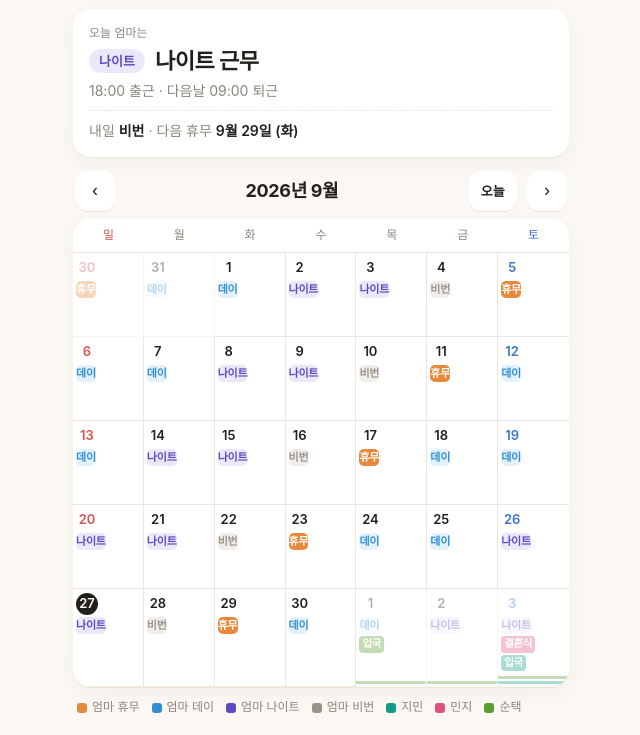
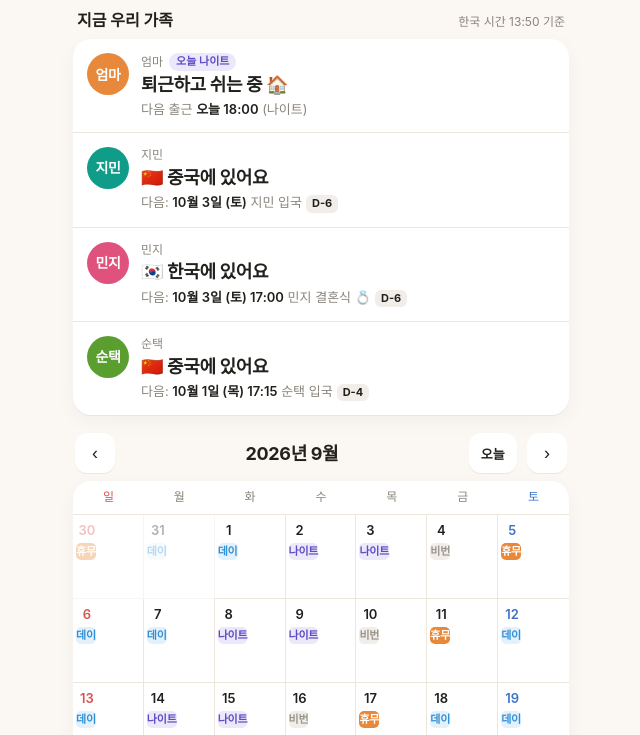
Before and after one commit to hong-minji/hongs, a plain HTML site: page index.html in a window 1280 px wide. Shown: the part 51-786 px from the top of the page, without its empty margins (319-959 px from the left). Drawn offline with Linux system fonts and the light colour scheme.

Commit message:
지금 우리 가족: 엄마 근무 상태와 가족 위치를 실시간으로 표시
Co-Authored-By: Claude Opus 5.5 <noreply@anthropic.com>

```diff
--- a/index.html
+++ b/index.html
@@ -77,19 +77,28 @@
   header.top h1 { font-size: 20px; margin: 0; letter-spacing: -0.02em; }
   header.top .date { color: var(--muted); font-size: 13px; }
 
-  /* 오늘 카드 */
-  .today-card {
-    background: var(--card); border-radius: 18px; padding: 16px;
+  /* 지금 우리 가족 */
+  .now-head { display: flex; align-items: baseline; justify-content: space-between; margin: 0 4px 8px; }
+  .now-head h2 { margin: 0; font-size: 16px; }
+  .now-head span { font-size: 12px; color: var(--muted); }
+  .family {
+    background: var(--card); border-radius: 18px; overflow: hidden; margin-bottom: 18px;
     box-shadow: 0 1px 0 var(--line), 0 6px 20px rgba(0,0,0,.04);
-    margin-bottom: 14px;
   }
-  .today-card .label { font-size: 12px; color: var(--muted); margin-bottom: 4px; }
-  .today-card .mom { display: flex; align-items: center; gap: 10px; }
-  .today-card .mom .big { font-size: 22px; font-weight: 700; letter-spacing: -0.02em; }
-  .today-card .time { margin-top: 4px; color: var(--muted); font-size: 14px; }
-  .today-card .next { margin-top: 10px; padding-top: 10px; border-top: 1px dashed var(--line); font-size: 14px; color: var(--muted); }
-  .today-card .next b { color: var(--ink); font-weight: 600; }
-  .today-card .who { margin-top: 10px; display: flex; flex-wrap: wrap; gap: 6px; }
+  .member { display: flex; gap: 12px; padding: 14px; border-bottom: 1px solid var(--line); align-items: flex-start; }
+  .member:last-child { border-bottom: 0; }
+  .avatar {
+    width: 42px; height: 42px; flex: none; border-radius: 50%; display: grid; place-items: center;
+    color: #fff; font-weight: 700; font-size: 14px; letter-spacing: -0.03em;
+  }
+  .member .info { flex: 1; min-width: 0; }
+  .member .name { font-size: 12px; color: var(--muted); display: flex; align-items: center; gap: 6px; }
+  .member .status { font-size: 18px; font-weight: 700; letter-spacing: -0.02em; margin-top: 1px; }
+  .member .sub { font-size: 13px; color: var(--muted); margin-top: 3px; }
+  .member .sub b { color: var(--ink); font-weight: 600; }
+  .member .hl { font-size: 13px; font-weight: 600; margin-top: 5px; }
+  .dday { display: inline-block; font-size: 11px; font-weight: 700; padding: 1px 6px; border-radius: 6px; background: var(--rest-bg); color: var(--ink); margin-left: 4px; }
+  .pill.sm { padding: 1px 7px; font-size: 11px; }
 
   .pill { display: inline-flex; align-items: center; gap: 5px; border-radius: 999px; padding: 3px 10px; font-size: 13px; font-weight: 600; }
   .pill.off { background: var(--off-bg); color: var(--off); }
@@ -182,7 +191,8 @@
     <div class="date" id="nowLabel"></div>
   </header>
 
-  <section class="today-card" id="todayCard"></section>
+  <div class="now-head"><h2>지금 우리 가족</h2><span id="nowTime"></span></div>
+  <section class="family" id="family"></section>
 
   <div class="month-nav">
     <button id="prev" aria-label="이전 달">‹</button>
@@ -238,29 +248,135 @@ const fmtDate = d => `${d.getMonth() + 1}월 ${d.getDate()}일 (${DOW[d.getDay()
 const color = who => PEOPLE[who].color;
 const eventTitle = e => `${esc(e.title)}${e.time ? ` · ${esc(e.time)}` : ''}`;
 
-const today = new Date();
-today.setHours(0, 0, 0, 0);
+// 지금 시각은 어디서 열어도 한국 시간 기준 (주소 뒤에 ?now=2026-10-01T15:00 붙이면 그 시각으로 미리보기)
+function seoulNow() {
+  const test = new URLSearchParams(location.search).get('now');
+  if (test) return test.replace('T', ' ');
+  const p = Object.fromEntries(new Intl.DateTimeFormat('en-CA', {
+    timeZone: 'Asia/Seoul', year: 'numeric', month: '2-digit', day: '2-digit', hour: '2-digit', minute: '2-digit', hourCycle: 'h23',
+  }).formatToParts(new Date()).map(x => [x.type, x.value]));
+  return `${p.year}-${p.month}-${p.day} ${p.hour}:${p.minute}`;
+}
+// 시각은 'YYYY-MM-DD HH:MM' 문자열로 다뤄서 그대로 크기 비교
+let now = seoulNow();
+let today = parse(now.slice(0, 10));
 let view = new Date(today.getFullYear(), today.getMonth(), 1);
 let selected = null;
 
-function renderToday() {
-  const s = momShift(today);
-  const sh = SHIFTS[s];
-  let nextOff = null;
-  for (let i = 1; i <= 14; i++) {
+const at = (d, t) => `${typeof d === 'string' ? d : key(d)} ${t}`;
+function relDay(dateStr) {
+  const diff = dayNum(parse(dateStr)) - dayNum(today);
+  if (diff === 0) return '오늘';
+  if (diff === 1) return '내일';
+  if (diff === 2) return '모레';
+  return fmtDate(parse(dateStr));
+}
+const dday = dateStr => {
+  const diff = dayNum(parse(dateStr)) - dayNum(today);
+  return diff >= 3 ? `<span class="dday">D-${diff}</span>` : '';
+};
+
+// 엄마 근무 시간대 목록 [시작, 끝, 근무종류]
+function momShiftsAround() {
+  const list = [];
+  for (let i = -1; i <= 14; i++) {
     const d = addDays(today, i);
-    if (momShift(d) === 'off') { nextOff = d; break; }
+    const s = momShift(d);
+    if (s === 'day') list.push([at(d, '09:00'), at(d, '18:00'), s]);
+    if (s === 'night') list.push([at(d, '18:00'), at(addDays(d, 1), '09:00'), s]);
   }
-  const here = staysOn(today);
+  return list;
+}
+
+function momStatus() {
+  const shifts = momShiftsAround();
+  const cur = shifts.find(([a, b]) => now >= a && now < b);
+  const todayShift = momShift(today);
+  if (cur) {
+    const [, end, s] = cur;
+    return {
+      status: `${SHIFTS[s].label} 근무 중 🏥`,
+      sub: `<b>${relDay(end.slice(0, 10))} ${end.slice(11)}</b> 퇴근`,
+      shift: todayShift,
+    };
+  }
+  const next = shifts.find(([a]) => a > now);
+  const endedToday = shifts.some(([, b]) => b.slice(0, 10) === key(today) && b <= now);
+  let status = '집에서 쉬는 중 🏠';
+  if (todayShift === 'off') status = '쉬는 날 🌿';
+  else if (todayShift === 'rest') status = '나이트 끝나고 쉬는 중 😴';
+  else if (endedToday) status = '퇴근하고 쉬는 중 🏠';
+  else if (next && next[0].slice(0, 10) === key(today)) status = '출근 전이에요';
+  return {
+    status,
+    sub: next ? `다음 출근 <b>${relDay(next[0].slice(0, 10))} ${next[0].slice(11)}</b> (${SHIFTS[next[2]].label})${dday(next[0].slice(0, 10))}` : '',
+    shift: todayShift,
+  };
+}
+
+function personStatus(who) {
+  const p = PEOPLE[who];
+  const mine = EVENTS.filter(e => e.who === who).sort(byTime);
+  const flying = mine.find(e => e.flight && now >= at(e.date, e.flight[0]) && now < at(e.date, e.flight[1]));
+  const stay = STAYS.find(s => s.who === who && now >= at(s.from, s.fromTime || '00:00') && now <= at(s.to, s.toTime || '23:59'));
+  const where = stay ? stay.where : p.home;
+  const status = flying ? '✈️ 비행 중' : `${PLACES[where] || '📍'} ${where}에 있어요`;
+
+  const lines = [];
+  if (flying) lines.push(`${esc(flying.title)} · <b>${flying.flight[1]}</b> 도착 예정`);
+  // 오늘 아직 안 지난 일정은 강조
+  const todays = mine.filter(e => e.date === key(today) && e !== flying && (!e.time || now < at(e.date, e.time)));
+  const upcoming = mine.find(e => e.date > key(today) || (e.date === key(today) && e.time && now < at(e.date, e.time)));
+  const nextEv = todays.length ? null : upcoming;
+  if (nextEv && nextEv !== flying) {
+    lines.push(`다음: <b>${relDay(nextEv.date)}${nextEv.time ? ' ' + nextEv.time : ''}</b> ${esc(nextEv.title)}${dday(nextEv.date)}`);
+  }
+  if (stay && !flying) lines.push(`${fmtDate(parse(stay.to))}까지 ${esc(stay.where)}`);
+  return { status, sub: lines.join('<br>'), hl: todays.map(e => `오늘 ${e.time ? e.time + ' ' : ''}${esc(e.title)}`) };
+}
+
+function renderNow() {
   $('nowLabel').textContent = fmtDate(today);
-  $('todayCard').innerHTML = `
-    <div class="label">오늘 엄마는</div>
-    <div class="mom"><span class="pill ${s}">${sh.label}</span><span class="big">${s === 'off' ? '쉬는 날 🌿' : sh.label + ' 근무'}</span></div>
-    <div class="time">${sh.time}</div>
-    <div class="next">내일 <b>${SHIFTS[momShift(addDays(today, 1))].label}</b>${nextOff ? ` · 다음 휴무 <b>${fmtDate(nextOff)}</b>` : ''}</div>
-    ${here.length ? `<div class="who">${here.map(x => `<span class="pill person" style="color:${color(x.who)}">${esc(x.label)}</span>`).join('')}</div>` : ''}
-  `;
+  $('nowTime').textContent = `한국 시간 ${now.slice(11)} 기준`;
+  const m = momStatus();
+  const rows = [`<div class="member">
+    <div class="avatar" style="background:var(--off)">엄마</div>
+    <div class="info">
+      <div class="name">엄마 <span class="pill sm ${m.shift}">오늘 ${SHIFTS[m.shift].label}</span></div>
+      <div class="status">${m.status}</div>
+      <div class="sub">${m.sub}</div>
+    </div>
+  </div>`];
+  for (const who of Object.keys(PEOPLE)) {
+    const p = PEOPLE[who];
+    const s = personStatus(who);
+    rows.push(`<div class="member">
+      <div class="avatar" style="background:${p.color}">${esc(p.name)}</div>
+      <div class="info">
+        <div class="name">${esc(p.name)}</div>
+        <div class="status">${s.status}</div>
+        ${s.hl.map(h => `<div class="hl" style="color:${p.color}">${h}</div>`).join('')}
+        ${s.sub ? `<div class="sub">${s.sub}</div>` : ''}
+      </div>
+    </div>`);
+  }
+  $('family').innerHTML = rows.join('');
 }
+
+// 1분마다, 그리고 앱으로 다시 돌아올 때 새로고침
+function tick() {
+  const n = seoulNow();
+  const dayChanged = n.slice(0, 10) !== now.slice(0, 10);
+  now = n;
+  if (dayChanged) {
+    today = parse(now.slice(0, 10));
+    renderMonth();
+    renderUpcoming();
+  }
+  renderNow();
+}
+setInterval(tick, 60000);
+document.addEventListener('visibilitychange', () => { if (!document.hidden) tick(); });
 
 function renderMonth() {
   const y = view.getFullYear(), m = view.getMonth();
@@ -350,7 +466,7 @@ cal.addEventListener('touchend', e => {
   sx = null;
 });
 
-renderToday();
+renderNow();
 renderMonth();
 renderLegend();
 renderUpcoming();
--- a/schedule.js
+++ b/schedule.js
@@ -17,28 +17,34 @@ const SHIFTS = {
   rest:  { label: '비번',   time: '아침 09:00 퇴근 후 쉼' },
 };
 
+// home = 평소에 지내는 곳
 const PEOPLE = {
-  jimin:   { name: '지민', color: 'var(--jimin)' },
-  minji:   { name: '민지', color: 'var(--minji)' },
-  suntaek: { name: '순택', color: 'var(--suntaek)' },
+  jimin:   { name: '지민', home: '중국', color: 'var(--jimin)' },
+  minji:   { name: '민지', home: '한국', color: 'var(--minji)' },
+  suntaek: { name: '순택', home: '중국', color: 'var(--suntaek)' },
 };
 
-// 하루짜리 일정 (short = 달력 칸에 짧게 보일 이름, 색깔로 누군지 구분)
+const PLACES = { 한국: '🇰🇷', 중국: '🇨🇳', 일본: '🇯🇵' };
+
+// 하루짜리 일정
+//   short  = 달력 칸에 짧게 보일 이름 (색깔로 누군지 구분)
+//   flight = 비행기 타고 있는 시간 [출발, 도착] — 한국 시간 기준. 이 시간엔 '비행 중'으로 보여요
 const EVENTS = [
-  { date: '2026-10-01', who: 'suntaek', title: '순택 입국', short: '입국', time: '17:15',
+  { date: '2026-10-01', who: 'suntaek', title: '순택 입국', short: '입국', time: '17:15', flight: ['13:40', '17:15'],
     note: '대한항공 KE868 · 광저우 12:40 출발 → 인천 T2 17:15 도착' },
   { date: '2026-10-03', who: 'jimin',   title: '지민 입국', short: '입국', note: '시간 미정' },
   { date: '2026-10-03', who: 'minji',   title: '민지 결혼식 💍', short: '결혼식', time: '17:00' },
   { date: '2026-10-04', who: 'jimin',   title: '지민 출국', short: '출국', note: '중국으로 · 시간 미정' },
   { date: '2026-10-05', who: 'minji',   title: '민지 일본 출국', short: '출국' },
-  { date: '2026-10-12', who: 'suntaek', title: '순택 출국', short: '출국', time: '08:50',
+  { date: '2026-10-12', who: 'suntaek', title: '순택 출국', short: '출국', time: '08:50', flight: ['08:50', '12:30'],
     note: '대한항공 KE867 · 인천 T2 08:50 출발 → 광저우 11:30 도착' },
   { date: '2026-10-14', who: 'minji',   title: '민지 귀국', short: '귀국' },
 ];
 
-// 기간 (달력 칸 아래 얇은 색 선으로 표시)
+// 기간: 이 동안 where 에 있어요 (달력 칸 아래 얇은 색 선으로 표시)
+//   fromTime / toTime = 도착·출발 시각 (한국 시간, 모르면 빼도 돼요)
 const STAYS = [
-  { who: 'suntaek', from: '2026-10-01', to: '2026-10-12', label: '순택 한국 체류' },
-  { who: 'jimin',   from: '2026-10-03', to: '2026-10-04', label: '지민 한국 체류' },
-  { who: 'minji',   from: '2026-10-05', to: '2026-10-14', label: '민지 일본 여행' },
+  { who: 'suntaek', where: '한국', from: '2026-10-01', fromTime: '17:15', to: '2026-10-12', toTime: '08:50', label: '순택 한국 체류' },
+  { who: 'jimin',   where: '한국', from: '2026-10-03', to: '2026-10-04', label: '지민 한국 체류' },
+  { who: 'minji',   where: '일본', from: '2026-10-05', to: '2026-10-14', label: '민지 일본 여행' },
 ];
```
